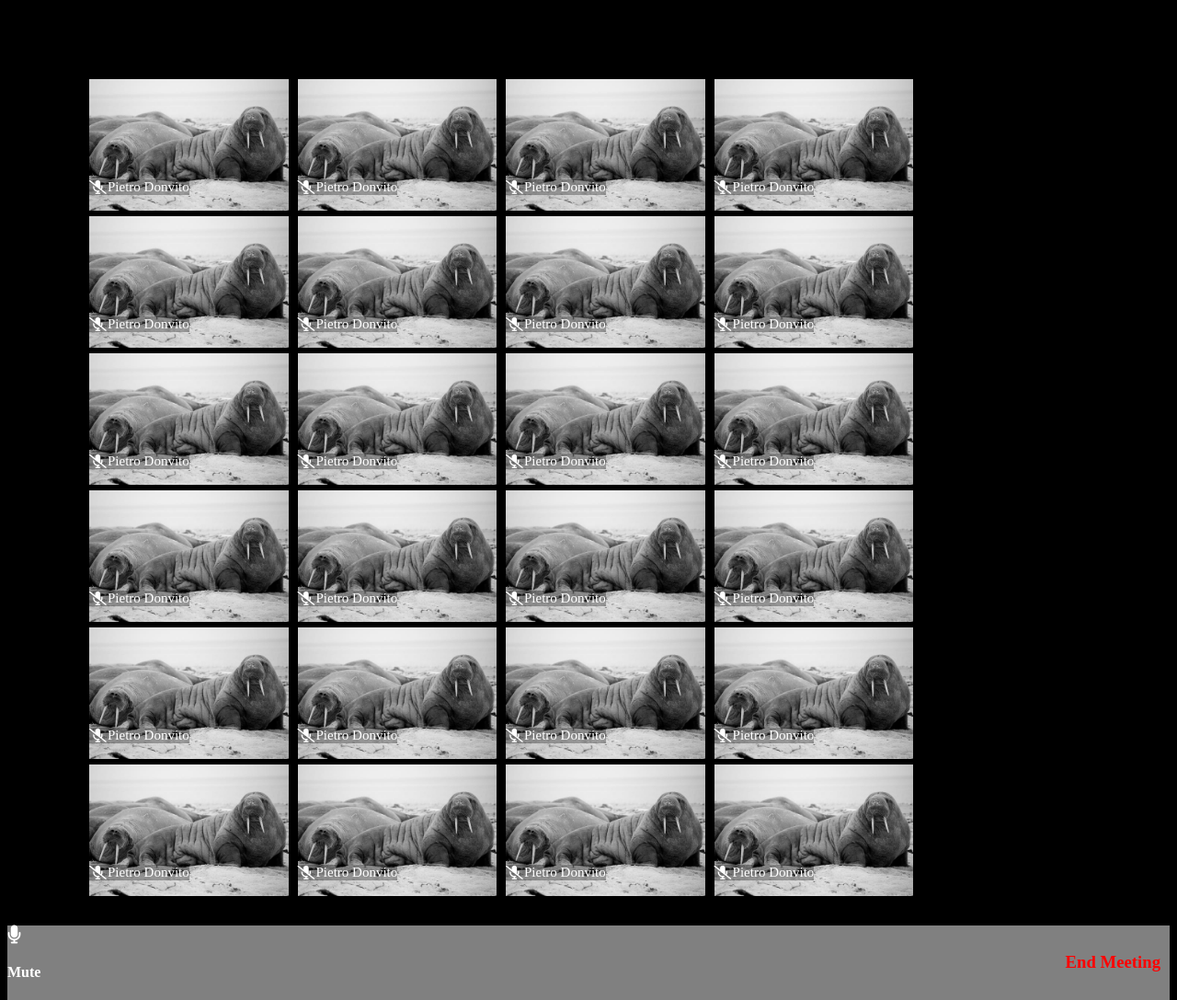
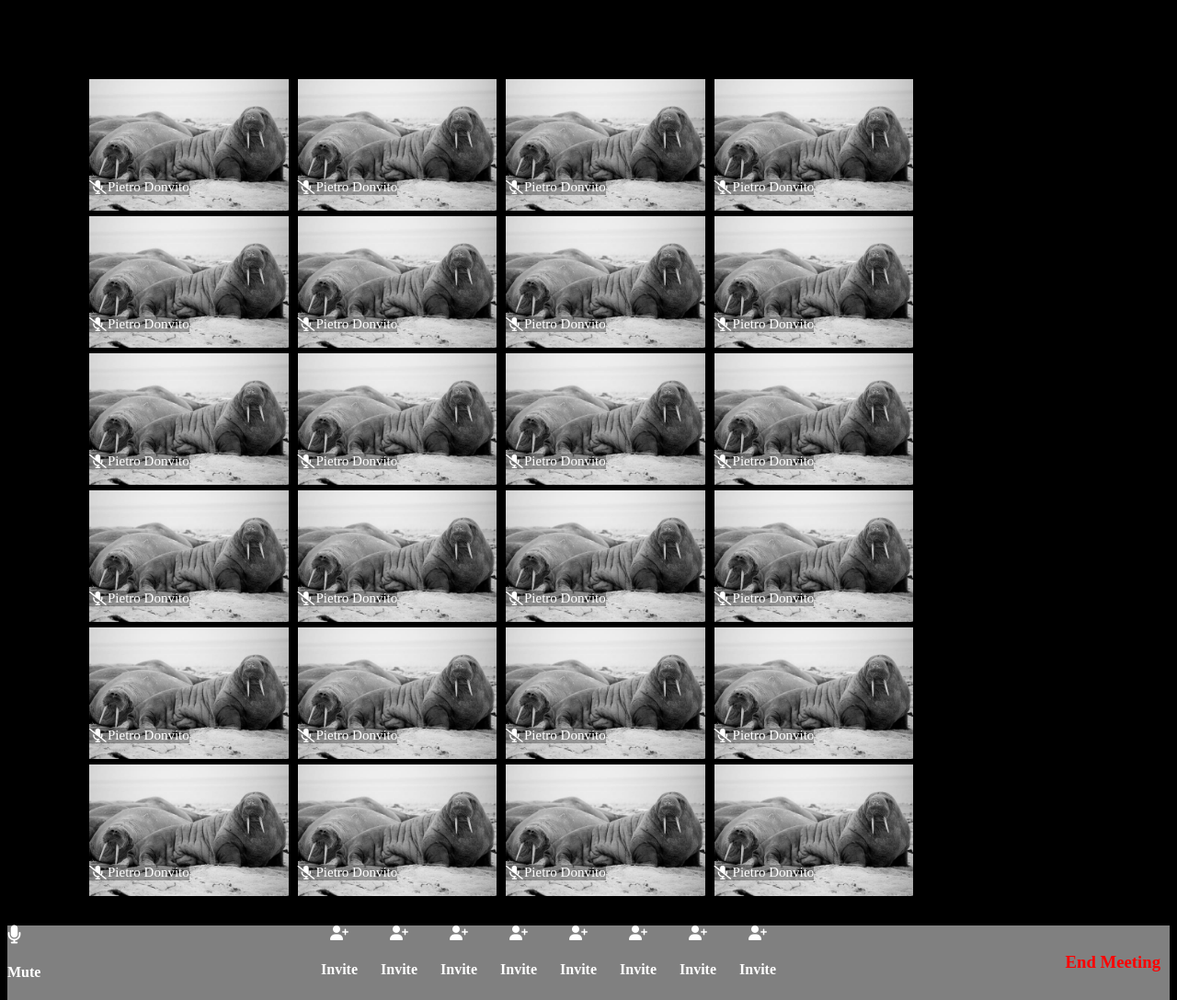
Before and after one commit to Pietrodon/html-css-zoom, a plain HTML site: page index.html in a window 1280 px wide. Shown: the whole page at 92% size. Drawn offline with Linux system fonts and the light colour scheme.

Commit message:
inserimento elementi footer senza modifiche css

```diff
--- a/index.html
+++ b/index.html
@@ -135,20 +135,52 @@
     </main>
     <footer>
         <div class="call-buttom">
-            <i class="fas fa-microphone mic"></i>
-            <h4>Mute</h4>
-
-
+         <i class="fas fa-microphone mic"></i>
+         <h4>Mute</h4>
         </div>
         <div class="central-bar">
+            <nav class="central-nav">
+                <ul>
+                    <li>
+                        <i class="fas fa-user-plus"></i>
+                        <h4>Invite</h4>
+                    </li>
+                    <li>
+                        <i class="fas fa-user-plus"></i>
+                        <h4>Invite</h4>
+                    </li>
+                    <li>
+                        <i class="fas fa-user-plus"></i>
+                        <h4>Invite</h4>
+                    </li>
+                    <li>
+                        <i class="fas fa-user-plus"></i>
+                        <h4>Invite</h4>
+                    </li>
+                    <li>
+                        <i class="fas fa-user-plus"></i>
+                        <h4>Invite</h4>
+                    </li>
+                    <li>
+                        <i class="fas fa-user-plus"></i>
+                        <h4>Invite</h4>
+                    </li>
+                    <li>
+                        <i class="fas fa-user-plus"></i>
+                        <h4>Invite</h4>
+                    </li>
+                    <li>
+                        <i class="fas fa-user-plus"></i>
+                        <h4>Invite</h4>
+                    </li>
+                </ul>
+            </nav>
 
         </div>
         <div class="end-call">
             <h3>End Meeting</h3>
 
         </div>
-
-
     </footer>
 
 </body>
--- a/style.css
+++ b/style.css
@@ -53,18 +53,33 @@ footer{
     flex-direction: row;
     background-color: gray;
     justify-content: space-between;
+
 }
+
+.call-buttom{
+    color: white;
+}
+.mic{
+    font-size: 20px;
+    text-align: center;
+}
+.central-nav{
+    display: flex;
+    flex-direction: row;
+    gap: 25px;
+}
+.central-nav ul{
+    display: contents;
+}
+li{
+    text-align: center;
+    list-style: none;
+    color: white;
+}
+
 .end-call{
     background-color: gray;
     color: red;
     padding: 10px;
     text-align: center;
 }
-.call-buttom{
-    color: white;
-}
-.mic{
-    font-size: 20px;
-    text-align: center;
-
-}
```
